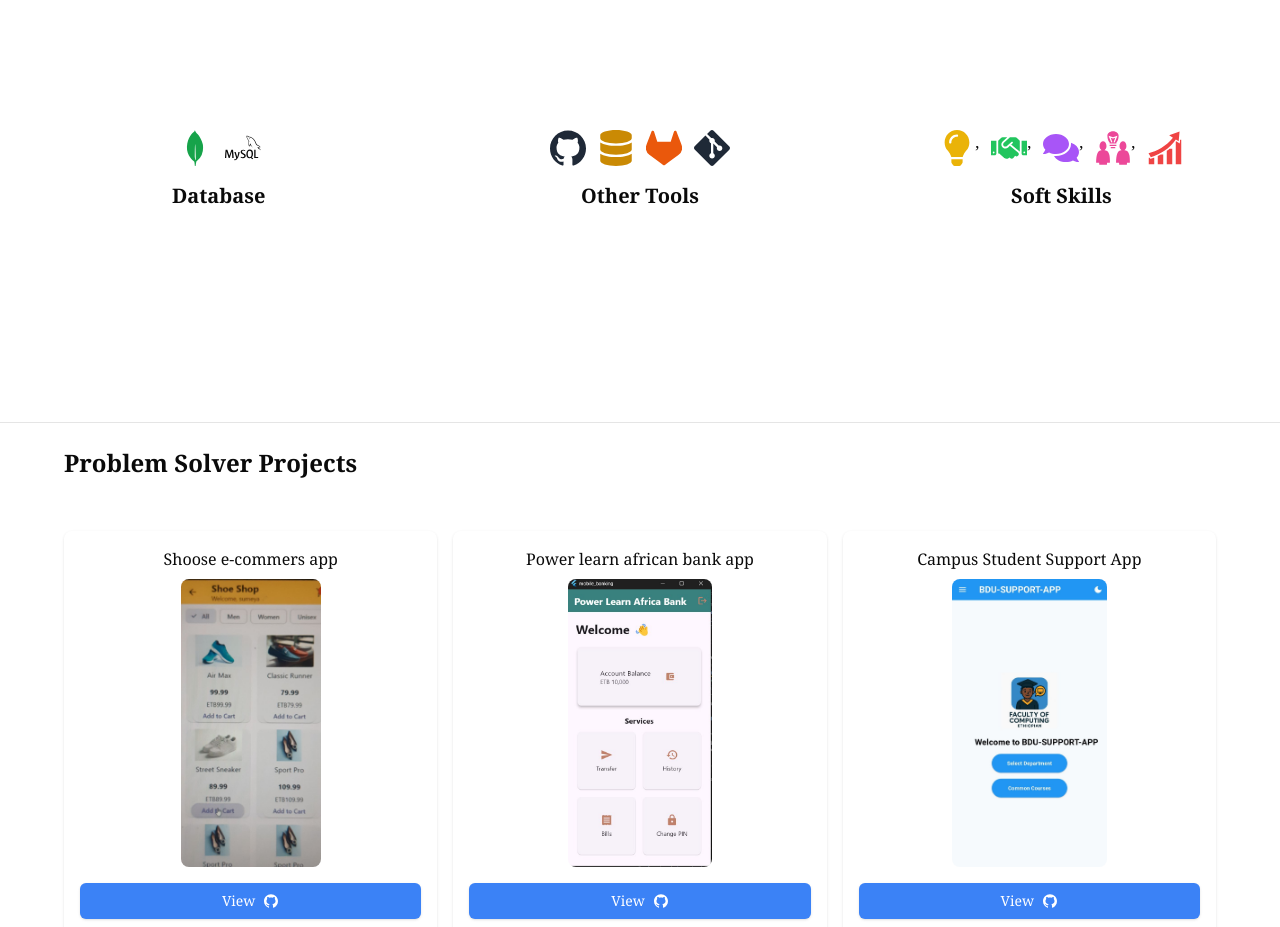
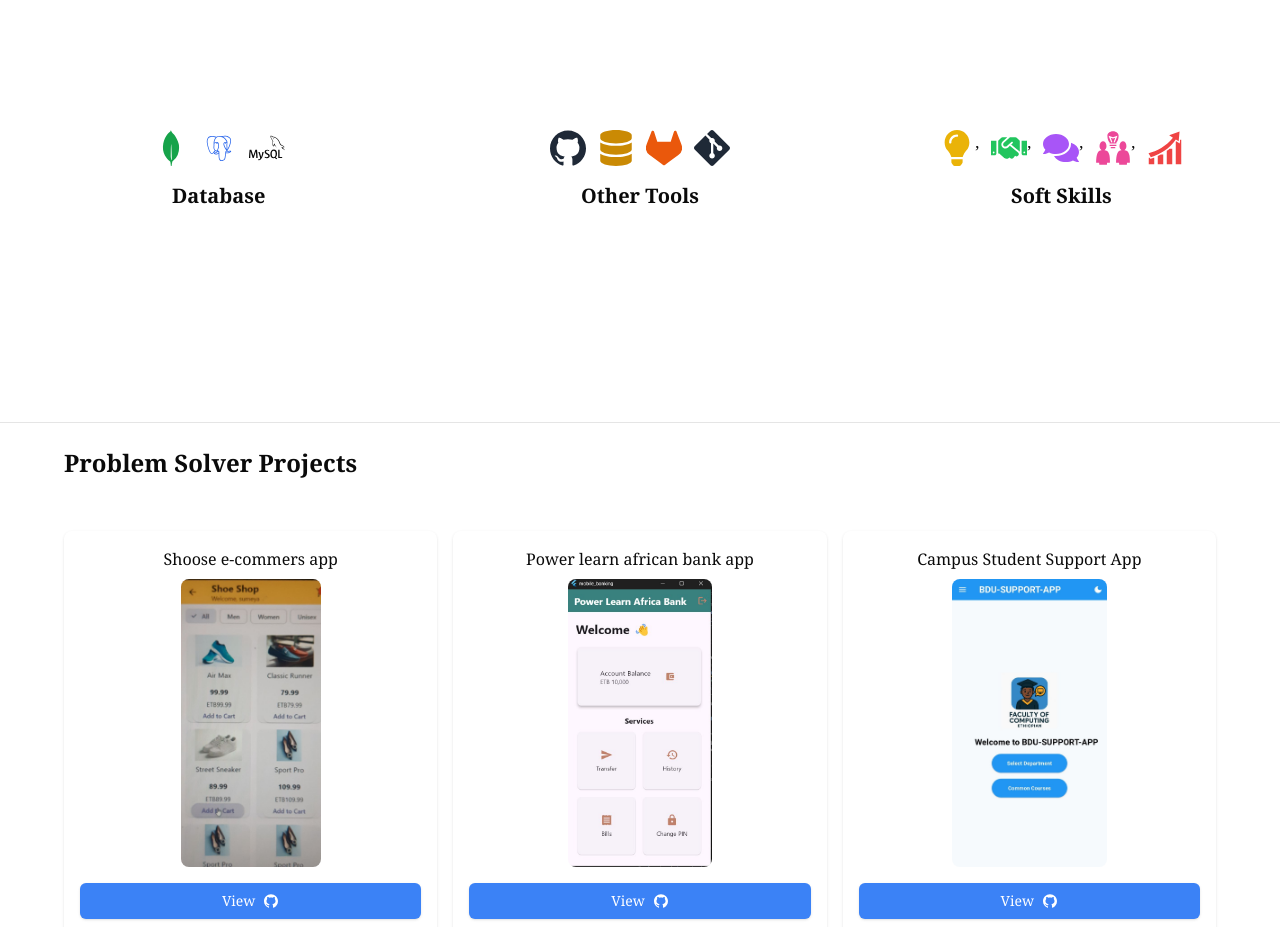
Before and after one commit to Sumeyahassen/portfolio, a React (Vite) app in the folder sumeya/: page / in a window 1280 px wide. Shown: the part 1980-2907 px from the top of the page. Built offline with nearby package versions, Linux system fonts and the light colour scheme.

Commit message:
to add postgrase

```diff
--- a/sumeya/src/components/pages/Skills.jsx
+++ b/sumeya/src/components/pages/Skills.jsx
@@ -1,4 +1,5 @@
 import React from "react";
+import { DiPostgresql } from "react-icons/di";
 import {
   FaReact,
   FaNodeJs,
@@ -64,6 +65,7 @@ function Skills() {
       icon: (
         <div className="flex space-x-3">
           <SiMongodb className="text-green-600 text-4xl" />
+          <DiPostgresql className="text-blue-600 text-4xl"/>
           <SiMysql className="text-brown-700 text-4xl dark:text-gray-500" />
         </div>
       ),
```
